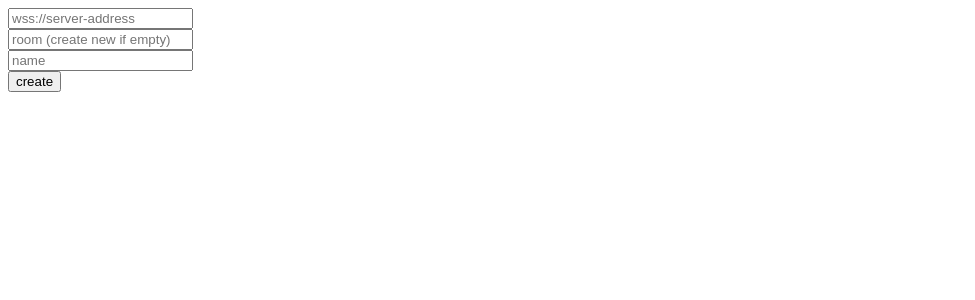
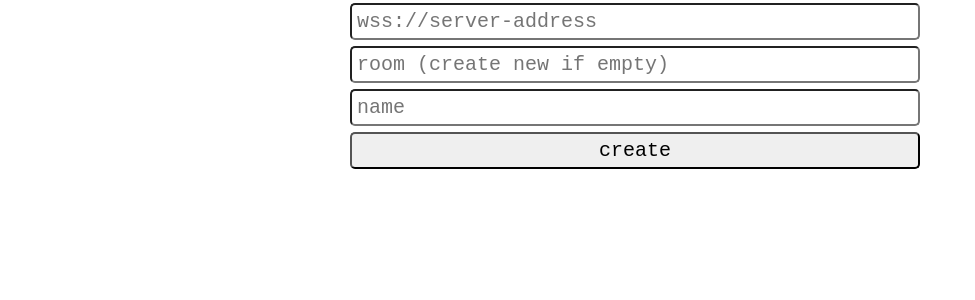
Before and after one commit to xaota/connect-four, a React (Vite) app: page / in a window 1280 px wide. Shown: the top 300 px of the page, without its empty margins (0-975 px from the left). Built offline with nearby package versions, Linux system fonts and the light colour scheme.

Commit message:
leave method, css

```diff
--- a/src/components/App.tsx
+++ b/src/components/App.tsx
@@ -1,11 +1,20 @@
-import React, { FC, useState } from "react";
+import React, { FC, useEffect, useState } from "react";
 import { Enter } from "./Enter";
 import Client from "varhub-ws-client";
 import { Room } from "./Room";
 
 export const App: FC = () => {
 
-	const [client, setClient] = useState<Client|null>(null)
+	const [client, setClient] = useState<Client|null>(null);
+
+	useEffect(() => {
+		if (!client) return;
+		function onClose(){
+			setClient(null);
+		}
+		client.events.on("close", onClose);
+		return () => client.events.off("close", onClose);
+	}, [client]);
 
 	if (!client) return (
 		<div>
--- a/src/components/Enter.tsx
+++ b/src/components/Enter.tsx
@@ -3,7 +3,7 @@ import Client from "varhub-ws-client";
 type ModuleHooks = Extract<Parameters<Client["createRoom"]>[0]["modules"]["string"], {type: "js"}>["hooks"]
 export const Enter: FC<{onCreateClient: (client: Client) => void}> = (props) => {
 
-	const [action, setAction] = useState("create");
+	const [action, setAction] = useState(() => history?.state?.room ? "join" : "create");
 	const [loading, setLoading] = useState(false);
 
 	const onChangeRoomId = useCallback<ChangeEventHandler<HTMLInputElement>>((event) => {
@@ -11,10 +11,11 @@ export const Enter: FC<{onCreateClient: (client: Client) => void}> = (props) =>
 	}, []);
 
 	const enterRoom = useCallback(async (url, room, name) => {
+		console.log("ENTER ROOM", {url, room, name})
 		try {
 			setLoading(true);
 			const client = await createClient(url, room, name);
-			window.history.replaceState({url, room: client.getRoomId(), name}, "");
+			window.history.replaceState({url, room: client.getRoomId(), name, join: true}, "");
 			props.onCreateClient(client);
 		} finally {
 			setLoading(false);
@@ -23,10 +24,10 @@ export const Enter: FC<{onCreateClient: (client: Client) => void}> = (props) =>
 
 	useEffect(() => {
 		const state = window.history.state;
-		if (state?.url && state?.room && state?.name) {
+		if (state?.url && state?.room && state?.name && state?.join) {
 			void enterRoom(state.url, state.room, state.name)
 		}
-	})
+	}, []);
 
 	const onSubmit = useCallback<FormEventHandler<HTMLFormElement>>((event) => {
 		event.preventDefault();
@@ -42,13 +43,13 @@ export const Enter: FC<{onCreateClient: (client: Client) => void}> = (props) =>
 	return (
 		<form onSubmit={onSubmit}>
 			<div>
-				<input disabled={loading} name="url" type="text" placeholder="wss://server-address" required/>
+				<input disabled={loading} name="url" type="text" placeholder="wss://server-address" defaultValue={window.history?.state?.url} required/>
 			</div>
 			<div>
-				<input disabled={loading} name="room" type="text" placeholder="room (create new if empty)" onChange={onChangeRoomId}/>
+				<input disabled={loading} name="room" type="text" placeholder="room (create new if empty)" defaultValue={window.history?.state?.room} onChange={onChangeRoomId}/>
 			</div>
 			<div>
-				<input disabled={loading} name="name" type="text" placeholder="name" required/>
+				<input disabled={loading} name="name" type="text" placeholder="name" defaultValue={window.history?.state?.name} required/>
 			</div>
 			<div>
 				<input disabled={loading} type="submit" value={action}/>
@@ -78,7 +79,7 @@ async function createClient(url: string, roomId: string, name: string){
 			console.log("Room created", newRoomId, hash);
 			roomId = newRoomId;
 		}
-		await client.joinRoom(roomId, "76e742aa1f456d104571b5fa1fcf782ea9e4cdfd28a7af0457d6f921d02ebdc3",{name});
+		await client.joinRoom(roomId, "d983f6d1eb53aa29699a6883bde7ef4b62b8145770c361193466e3617c631c18",{name});
 		return client;
 	} catch (error) {
 		client.close("can not join room");
--- a/src/components/Room.tsx
+++ b/src/components/Room.tsx
@@ -10,18 +10,36 @@ export const Room: FC<{client: Client}> = ({client}) => {
 		input.value = "";
 	}, [client]);
 
+	const leave = useCallback(() => {
+		window.history.replaceState({...window.history.state, join: false}, "")
+		client.close("leave");
+	}, [])
+
+	const clear = useCallback(() => {
+		void client.methods.clear();
+	}, [])
+
+	const destroy = useCallback(() => {
+		void client.methods.destroy();
+	}, [])
+
 	const [history, setHistory] = useState<{name, message}[]>([]);
 
 	useEffect(() => {
 		function messageHandler(name, msg){
 			setHistory(old => ([...old, {name: name, message: msg}]));
 		}
+		function clearHandler(name, msg){
+			setHistory(() => ([]));
+		}
 
 		client.methods.getHistory().then(setHistory as any)
 
 		client.messages.on("message", messageHandler);
+		client.messages.on("clear", clearHandler);
 		return () => {
 			client.messages.off("message", messageHandler);
+			client.messages.off("clear", clearHandler);
 		}
 	}, [client])
 
@@ -32,6 +50,9 @@ export const Room: FC<{client: Client}> = ({client}) => {
 			<div>
 				<input name="msg" type="text" placeholder="message..." />
 				<input type="submit" value="SEND"/>
+				<input type="button" value="CLEAR" onClick={clear}/>
+				<input type="button" value="LEAVE" onClick={leave}/>
+				<input type="button" value="DESTROY" onClick={destroy}/>
 				<br/>
 				{history.map((line, index) => (
 					<div key={index}>
--- a/src/controllers/bunde/data.json
+++ b/src/controllers/bunde/data.json
@@ -1,3 +1,4 @@
 {
-	"greetMessage": "room created"
+	"greetMessage": "*room created*",
+	"clearMessage": "*history cleared*"
 }
--- a/src/controllers/history.ts
+++ b/src/controllers/history.ts
@@ -7,6 +7,11 @@ export function addToHistory(name: string, message: string){
 	history.push({name, message});
 }
 
+export function clearHistory(name: string){
+	history.length = 0;
+	history.push({name, message: data.clearMessage})
+}
+
 export function getHistory(){
 	return history;
 }
--- /dev/null
+++ b/src/index.css
@@ -0,0 +1,19 @@
+* {
+	box-sizing: border-box;
+}
+html {
+	font-size: 20px;
+}
+body {
+	max-width: 600px;
+	width: auto;
+	margin: auto;
+}
+input {
+	font-size: 20px;
+	width: calc(100% - 30px);
+	font-family: monospace;
+	margin: 3px 10px;
+	padding: 5px;
+	border-radius: 5px;
+}
--- a/src/index.html
+++ b/src/index.html
@@ -5,8 +5,9 @@
   <meta charset="utf-8">
   <title></title>
   <meta name="description" content="">
-  <meta name="viewport" content="width=device-width, initial-scale=1">
+  <meta name="viewport" content="width=device-width, initial-scale=1.0">
   <meta name="theme-color" content="#fafaff">
+	<link rel="stylesheet" href="index.css">
 </head>
 
 <body id="root">
```
Also changed, not shown: src/controllers/game.ts (+11 -1 lines).
